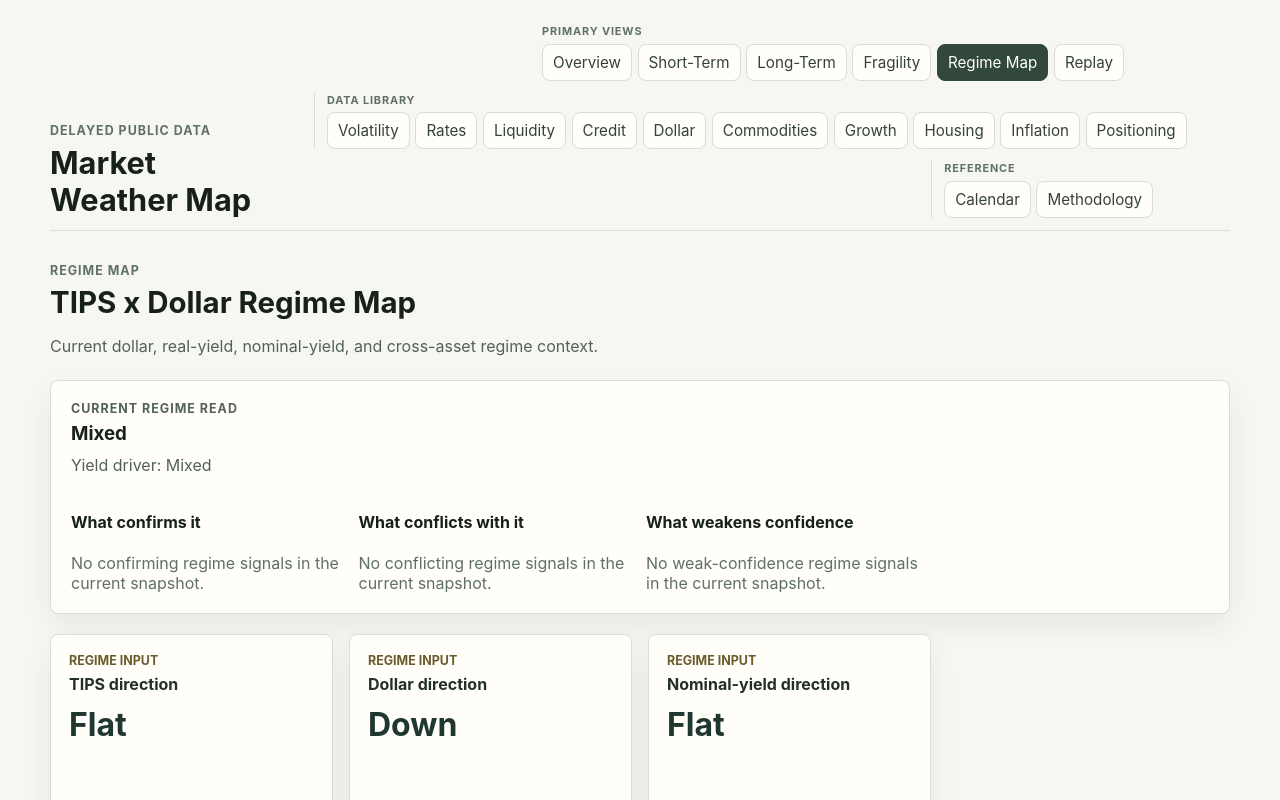
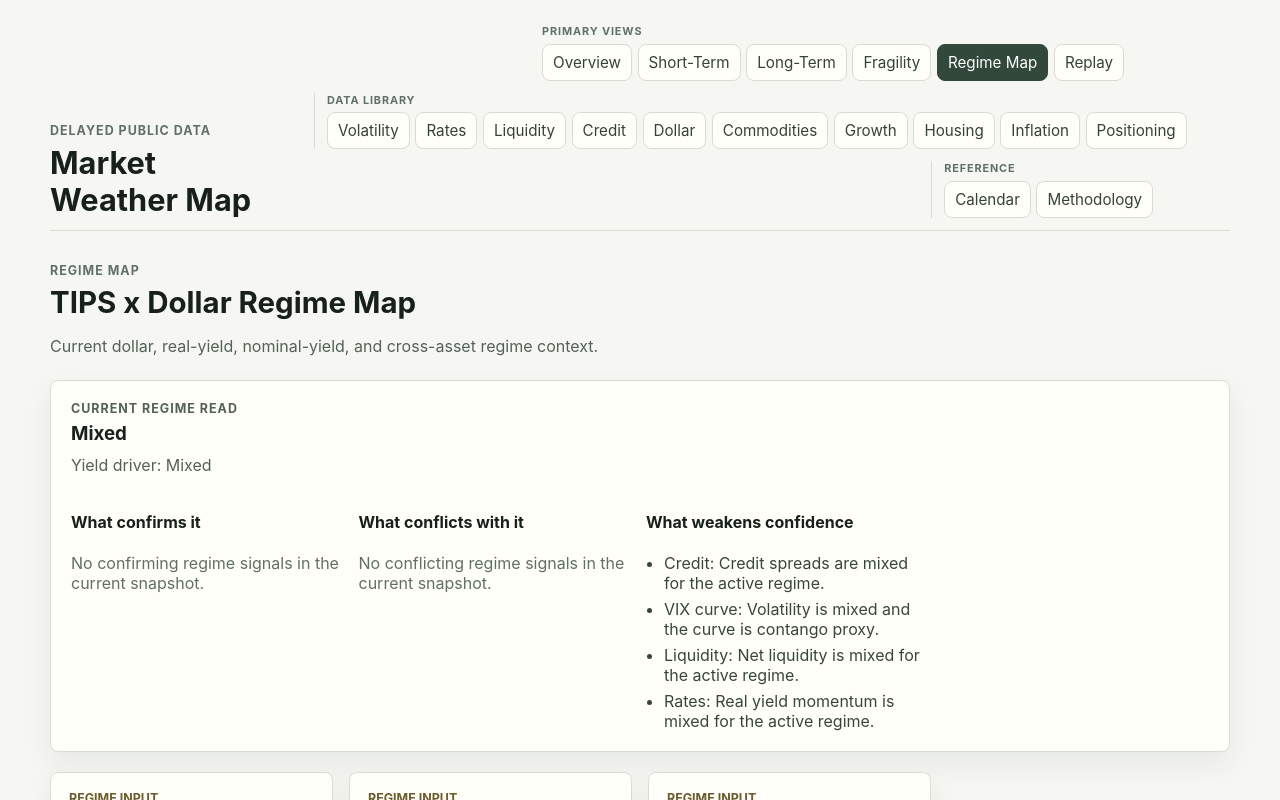
Before and after one commit to zifanzhou1024/market-weather-map, a React (Vite) app: page /regime-map in a window 1280 px wide. Shown: the top 800 px of the page. Built offline with nearby package versions, Linux system fonts and the light colour scheme.

Commit message:
fix: bucket interpretation rows exactly

```diff
--- a/src/components/RegimeInterpretationPanel.tsx
+++ b/src/components/RegimeInterpretationPanel.tsx
@@ -9,6 +9,12 @@ interface RegimeInterpretationPanelProps {
 
 function safeArray<T>(value: unknown): T[] {
   return Array.isArray(value) ? value : [];
+}
+
+function safeStringArray(value: unknown): string[] {
+  return safeArray<unknown>(value).filter(
+    (item): item is string => typeof item === "string" && item.trim().length > 0
+  );
 }
 
 function isUsableConfirmation(value: unknown): value is RegimeSnapshotFile["confirmations"][number] {
@@ -24,9 +30,17 @@ function isUsableConfirmation(value: unknown): value is RegimeSnapshotFile["conf
   );
 }
 
-function statusIncludes(status: unknown, terms: string[]) {
-  const normalized = typeof status === "string" ? status.toLowerCase() : "";
-  return terms.some((term) => normalized.includes(term));
+function normalizedStatus(status: string) {
+  const normalized = status.trim().toLowerCase();
+  if (
+    normalized === "confirming" ||
+    normalized === "diverging" ||
+    normalized === "mixed" ||
+    normalized === "unavailable"
+  ) {
+    return normalized;
+  }
+  return null;
 }
 
 function confirmationText(confirmation: RegimeSnapshotFile["confirmations"][number]) {
@@ -34,20 +48,25 @@ function confirmationText(confirmation: RegimeSnapshotFile["confirmations"][numb
 }
 
 export default function RegimeInterpretationPanel({ scoreSummary, snapshot }: RegimeInterpretationPanelProps) {
-  const confirmations = safeArray<unknown>(snapshot.confirmations).filter(isUsableConfirmation);
+  const confirmations = safeArray<unknown>(snapshot.confirmations)
+    .filter(isUsableConfirmation)
+    .map((confirmation) => ({ ...confirmation, normalizedStatus: normalizedStatus(confirmation.status) }))
+    .filter((confirmation): confirmation is RegimeSnapshotFile["confirmations"][number] & {
+      normalizedStatus: "confirming" | "diverging" | "mixed" | "unavailable";
+    } => confirmation.normalizedStatus !== null);
   const confirmingSignals = confirmations
-    .filter((confirmation) => statusIncludes(confirmation.status, ["confirm"]))
+    .filter((confirmation) => confirmation.normalizedStatus === "confirming")
     .map(confirmationText);
   const divergentSignals = confirmations
-    .filter((confirmation) => statusIncludes(confirmation.status, ["diverg"]))
+    .filter((confirmation) => confirmation.normalizedStatus === "diverging")
     .map(confirmationText);
   const conflicts = [
-    ...safeArray<string>((scoreSummary as { conflicting_signals?: unknown }).conflicting_signals),
+    ...safeStringArray((scoreSummary as { conflicting_signals?: unknown }).conflicting_signals),
     ...divergentSignals
   ];
   const weakConfidenceSignals = confirmations
-    .filter((confirmation) =>
-      statusIncludes(confirmation.status, ["missing", "stale", "candidate", "unavailable"])
+    .filter(
+      (confirmation) => confirmation.normalizedStatus === "mixed" || confirmation.normalizedStatus === "unavailable"
     )
     .map(confirmationText);
 
--- a/src/components/ShockRiskReadHeader.tsx
+++ b/src/components/ShockRiskReadHeader.tsx
@@ -18,9 +18,15 @@ function safeArray<T>(value: unknown): T[] {
   return Array.isArray(value) ? value : [];
 }
 
+function hasUsableLabel(value: unknown): value is { label: string } {
+  if (!value || typeof value !== "object") return false;
+  const row = value as { label?: unknown };
+  return typeof row.label === "string" && row.label.trim().length > 0;
+}
+
 export default function ShockRiskReadHeader({ scoreSummary, shockSnapshot }: ShockRiskReadHeaderProps) {
-  const activeSignals = safeArray<ShockRiskSnapshotFile["active_signals"][number]>(shockSnapshot.active_signals);
-  const sourceGaps = safeArray<ShockRiskSnapshotFile["source_gaps"][number]>(shockSnapshot.source_gaps);
+  const activeSignals = safeArray<unknown>(shockSnapshot.active_signals).filter(hasUsableLabel);
+  const sourceGaps = safeArray<unknown>(shockSnapshot.source_gaps).filter(hasUsableLabel);
   const mismatchWarnings = safeArray<ShockRiskSnapshotFile["mismatch_warnings"][number]>(
     shockSnapshot.mismatch_warnings
   );
```
Also changed, not shown: 1 other file (tests, documents, lock files or other folders).
